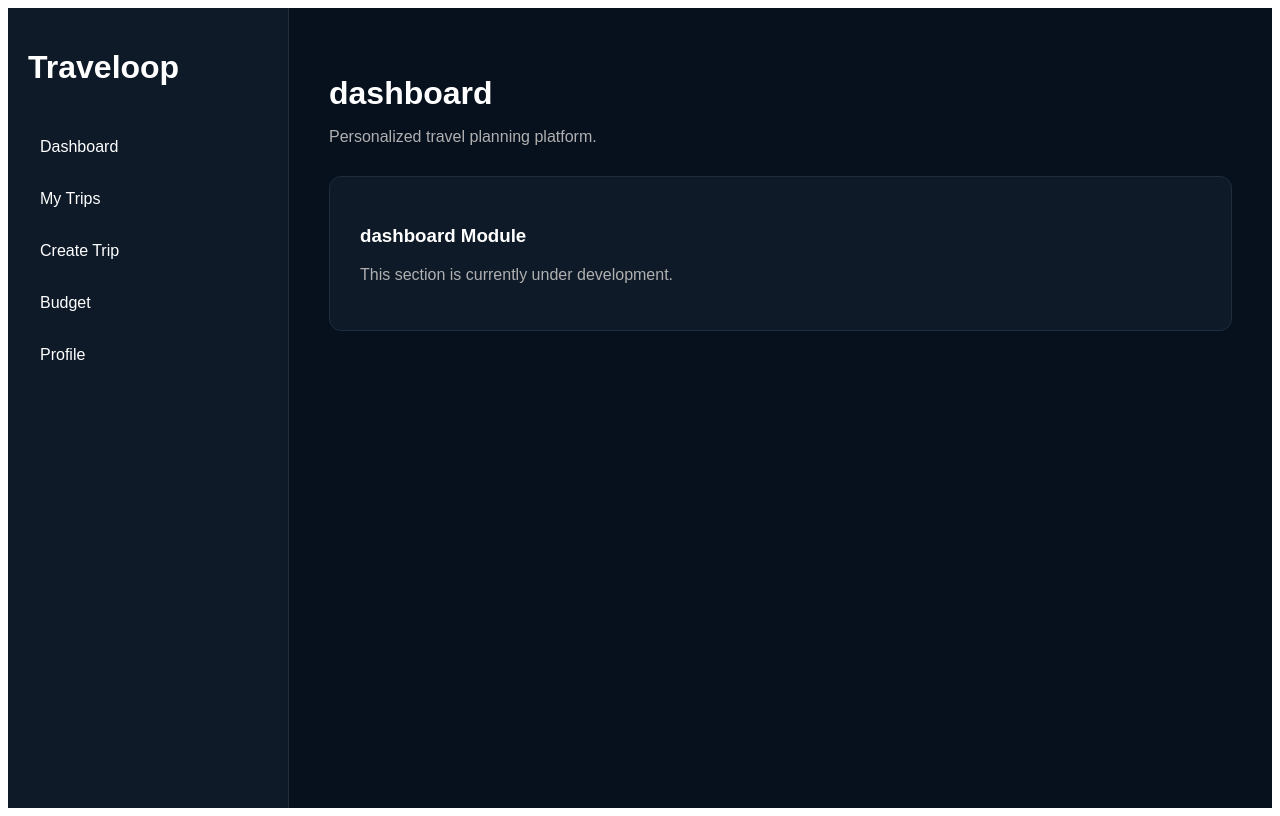
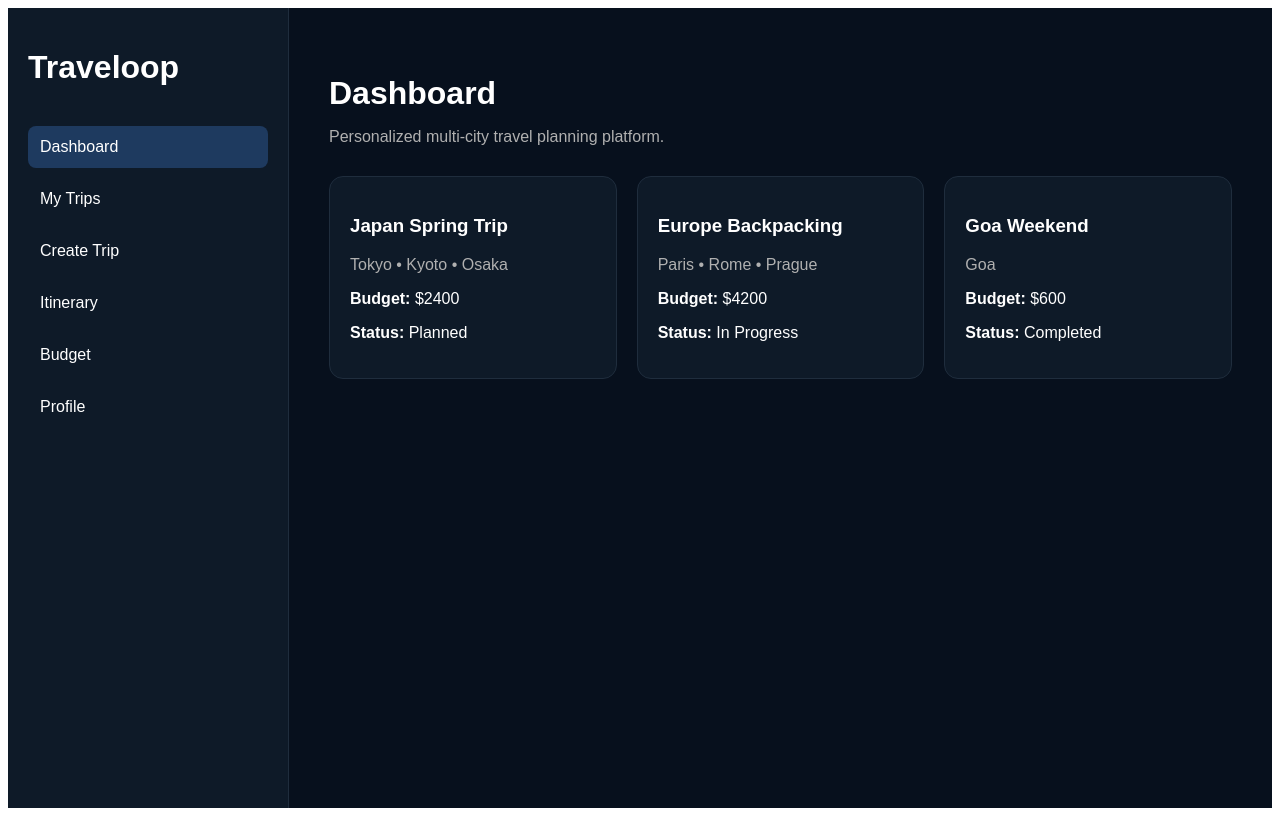
Before and after one commit to Vaishnavchintan/travel-loop-app, a React (Vite) app in the folder traveloop/client/: page / in a window 1280 px wide. Built offline with nearby package versions, Linux system fonts and the light colour scheme.

Commit message:
feat: implement travel dashboard and itinerary interface

```diff
--- a/traveloop/client/index.html
+++ b/traveloop/client/index.html
@@ -9,6 +9,6 @@
 <body>
 <div id="root"></div>
 
-<script type="module" src="src/main.jsx"></script>
+<script type="module" src="/src/main.jsx"></script>
 </body>
 </html>
--- a/traveloop/client/src/App.jsx
+++ b/traveloop/client/src/App.jsx
@@ -1,12 +1,37 @@
-import { useState } from "react";
+import React, { useState } from "react";
 
 function App() {
-    const [activePage, setActivePage] = useState("dashboard");
+    const [activePage, setActivePage] = useState("Dashboard");
+
+    const trips = [
+        {
+            id: 1,
+            title: "Japan Spring Trip",
+            destinations: "Tokyo • Kyoto • Osaka",
+            budget: "$2400",
+            status: "Planned",
+        },
+        {
+            id: 2,
+            title: "Europe Backpacking",
+            destinations: "Paris • Rome • Prague",
+            budget: "$4200",
+            status: "In Progress",
+        },
+        {
+            id: 3,
+            title: "Goa Weekend",
+            destinations: "Goa",
+            budget: "$600",
+            status: "Completed",
+        },
+    ];
 
     const navItems = [
         "Dashboard",
         "My Trips",
         "Create Trip",
+        "Itinerary",
         "Budget",
         "Profile",
     ];
@@ -39,7 +64,13 @@ function App() {
                     Traveloop
                 </h1>
 
-                <div style={{ display: "flex", flexDirection: "column", gap: "10px" }}>
+                <div
+                    style={{
+                        display: "flex",
+                        flexDirection: "column",
+                        gap: "10px",
+                    }}
+                >
                     {navItems.map((item) => (
                         <button
                             key={item}
@@ -78,65 +109,196 @@ function App() {
                     {activePage}
                 </h2>
 
-                <p style={{ color: "#b0b0b0", marginBottom: "30px" }}>
-                    Personalized travel planning platform.
+                <p
+                    style={{
+                        color: "#b0b0b0",
+                        marginBottom: "30px",
+                    }}
+                >
+                    Personalized multi-city travel planning platform.
                 </p>
 
-                {/* Dashboard Mock */}
+                {/* Dashboard */}
                 {activePage === "Dashboard" && (
                     <div
                         style={{
                             display: "grid",
-                            gridTemplateColumns: "repeat(auto-fit, minmax(220px, 1fr))",
+                            gridTemplateColumns: "repeat(auto-fit, minmax(250px, 1fr))",
                             gap: "20px",
                         }}
                     >
-                        {[
-                            {
-                                title: "Japan Spring Trip",
-                                city: "Tokyo, Kyoto, Osaka",
-                            },
-                            {
-                                title: "Europe Backpacking",
-                                city: "Paris, Rome, Prague",
-                            },
-                            {
-                                title: "Goa Weekend",
-                                city: "Goa",
-                            },
-                        ].map((trip) => (
+                        {trips.map((trip) => (
                             <div
-                                key={trip.title}
+                                key={trip.id}
+                                style={{
+                                    backgroundColor: "#0e1a28",
+                                    border: "1px solid #1f2d3d",
+                                    borderRadius: "14px",
+                                    padding: "20px",
+                                }}
+                            >
+                                <h3>{trip.title}</h3>
+
+                                <p style={{ color: "#b0b0b0" }}>
+                                    {trip.destinations}
+                                </p>
+
+                                <p>
+                                    <strong>Budget:</strong> {trip.budget}
+                                </p>
+
+                                <p>
+                                    <strong>Status:</strong> {trip.status}
+                                </p>
+                            </div>
+                        ))}
+                    </div>
+                )}
+
+                {/* My Trips */}
+                {activePage === "My Trips" && (
+                    <div>
+                        {trips.map((trip) => (
+                            <div
+                                key={trip.id}
                                 style={{
                                     backgroundColor: "#0e1a28",
                                     border: "1px solid #1f2d3d",
                                     borderRadius: "12px",
                                     padding: "20px",
+                                    marginBottom: "20px",
                                 }}
                             >
                                 <h3>{trip.title}</h3>
 
-                                <p style={{ color: "#b0b0b0" }}>{trip.city}</p>
+                                <p>{trip.destinations}</p>
                             </div>
                         ))}
                     </div>
                 )}
 
-                {/* Placeholder Screens */}
-                {activePage !== "Dashboard" && (
+                {/* Create Trip */}
+                {activePage === "Create Trip" && (
                     <div
                         style={{
                             backgroundColor: "#0e1a28",
-                            border: "1px solid #1f2d3d",
+                            padding: "30px",
+                            borderRadius: "12px",
+                            maxWidth: "600px",
+                        }}
+                    >
+                        <div style={{ marginBottom: "20px" }}>
+                            <label>Trip Name</label>
+
+                            <input
+                                type="text"
+                                placeholder="Enter trip title"
+                                style={inputStyle}
+                            />
+                        </div>
+
+                        <div style={{ marginBottom: "20px" }}>
+                            <label>Destination</label>
+
+                            <input
+                                type="text"
+                                placeholder="Enter destinations"
+                                style={inputStyle}
+                            />
+                        </div>
+
+                        <div style={{ marginBottom: "20px" }}>
+                            <label>Budget</label>
+
+                            <input
+                                type="number"
+                                placeholder="Enter estimated budget"
+                                style={inputStyle}
+                            />
+                        </div>
+
+                        <button style={buttonStyle}>
+                            Create Trip
+                        </button>
+                    </div>
+                )}
+
+                {/* Itinerary */}
+                {activePage === "Itinerary" && (
+                    <div
+                        style={{
+                            backgroundColor: "#0e1a28",
                             borderRadius: "12px",
                             padding: "30px",
                         }}
                     >
-                        <h3>{activePage} Module</h3>
+                        <h3>Travel Timeline</h3>
 
-                        <p style={{ color: "#b0b0b0" }}>
-                            This section is currently under development.
+                        <ul style={{ lineHeight: "2rem" }}>
+                            <li>Day 1 — Arrival in Tokyo</li>
+                            <li>Day 2 — Tokyo City Tour</li>
+                            <li>Day 3 — Travel to Kyoto</li>
+                            <li>Day 4 — Kyoto Temple Visit</li>
+                            <li>Day 5 — Osaka Food Exploration</li>
+                        </ul>
+                    </div>
+                )}
+
+                {/* Budget */}
+                {activePage === "Budget" && (
+                    <div
+                        style={{
+                            backgroundColor: "#0e1a28",
+                            borderRadius: "12px",
+                            padding: "30px",
+                            maxWidth: "500px",
+                        }}
+                    >
+                        <h3>Total Budget</h3>
+
+                        <h1>$4200</h1>
+
+                        <div
+                            style={{
+                                height: "20px",
+                                backgroundColor: "#1f2d3d",
+                                borderRadius: "20px",
+                                overflow: "hidden",
+                                marginTop: "20px",
+                            }}
+                        >
+                            <div
+                                style={{
+                                    width: "70%",
+                                    backgroundColor: "#3b82f6",
+                                    height: "100%",
+                                }}
+                            />
+                        </div>
+
+                        <p style={{ marginTop: "10px", color: "#b0b0b0" }}>
+                            70% of estimated budget allocated.
                         </p>
+                    </div>
+                )}
+
+                {/* Profile */}
+                {activePage === "Profile" && (
+                    <div
+                        style={{
+                            backgroundColor: "#0e1a28",
+                            borderRadius: "12px",
+                            padding: "30px",
+                            maxWidth: "500px",
+                        }}
+                    >
+                        <h3>User Profile</h3>
+
+                        <p>Name: Aman Kumar</p>
+
+                        <p>Email: aman@example.com</p>
+
+                        <p>Total Trips Planned: 12</p>
                     </div>
                 )}
             </div>
@@ -144,4 +306,24 @@ function App() {
     );
 }
 
+const inputStyle = {
+    width: "100%",
+    padding: "12px",
+    marginTop: "8px",
+    borderRadius: "8px",
+    border: "1px solid #1f2d3d",
+    backgroundColor: "#07101d",
+    color: "white",
+};
+
+const buttonStyle = {
+    padding: "12px 20px",
+    borderRadius: "8px",
+    border: "none",
+    backgroundColor: "#2563eb",
+    color: "white",
+    cursor: "pointer",
+    fontWeight: "bold",
+};
+
 export default App;
--- a/traveloop/client/src/main.jsx
+++ b/traveloop/client/src/main.jsx
@@ -1,6 +1,6 @@
 import React from "react";
 import ReactDOM from "react-dom/client";
-import App from "./App";
+import App from "./App.jsx";
 
 ReactDOM.createRoot(document.getElementById("root")).render(
     <React.StrictMode>
```
